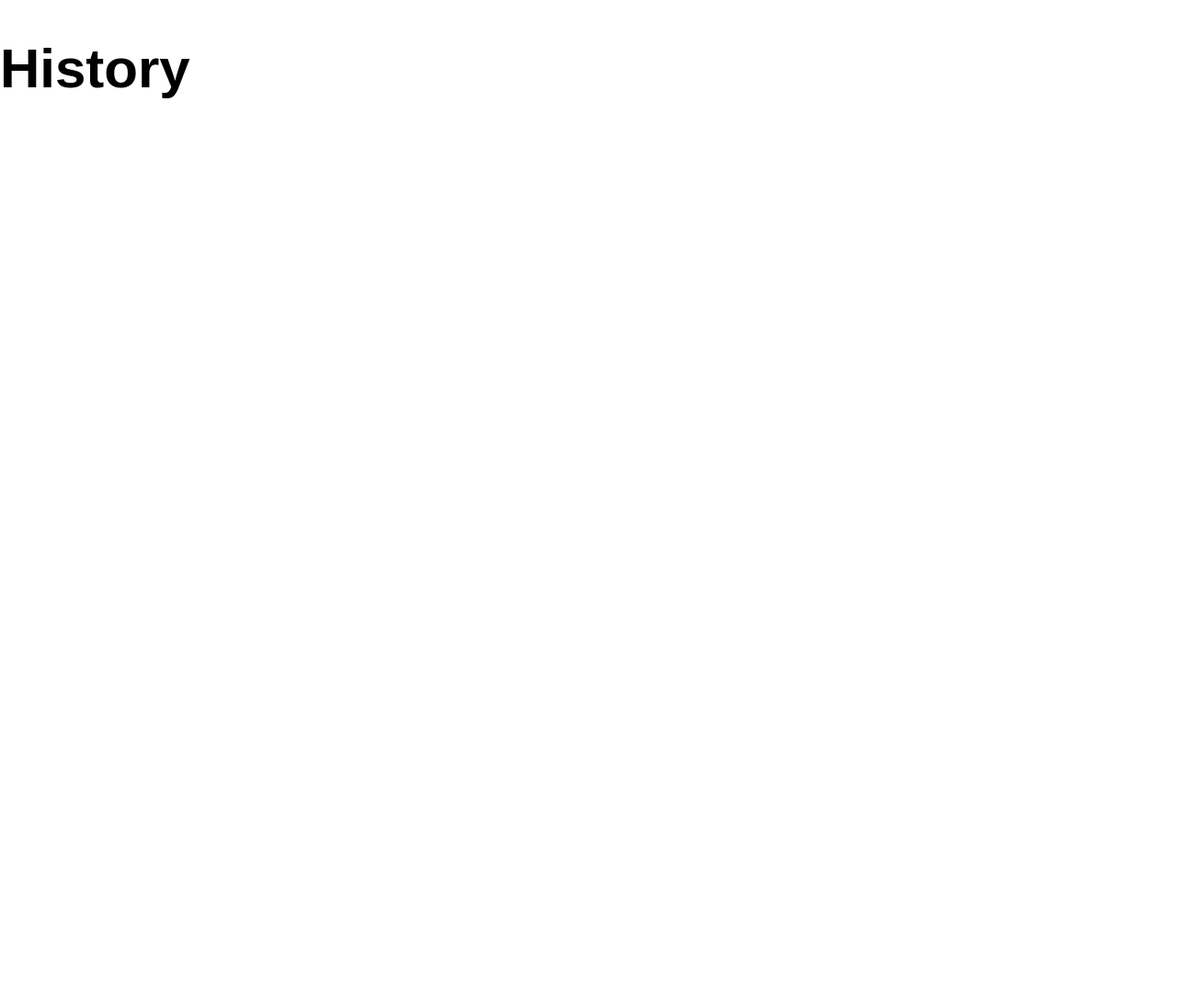
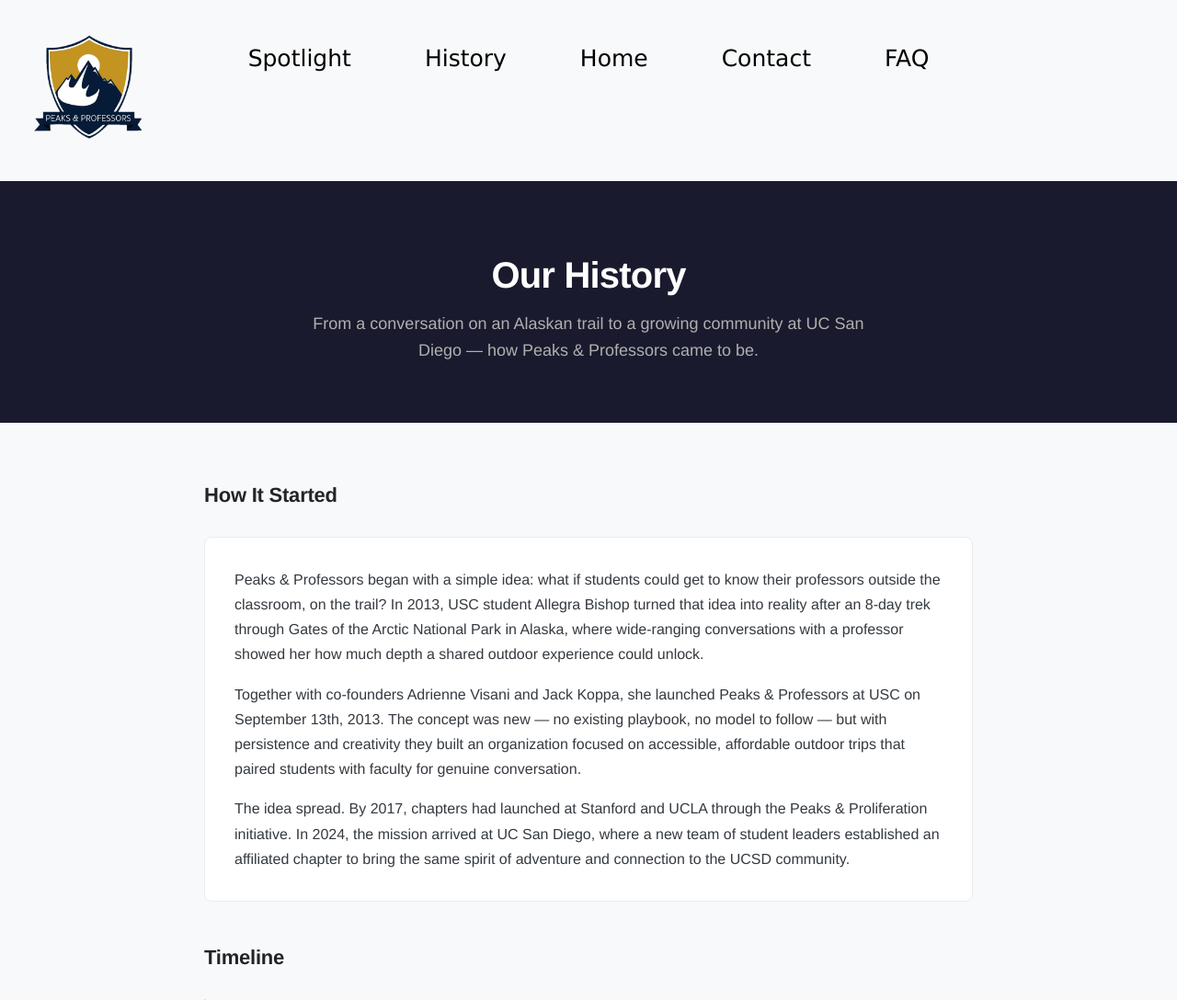
Before and after one commit to SharmaNishant11/PeaksAndProfessorsUCSD, a React (Vite) app in the folder frontend/: page /history in a window 1280 px wide. Shown: the top 1088 px of the page at 92% size. Before the commit the page ends 800 px from the top, so only its background shows below. Built offline with nearby package versions, Linux system fonts and the light colour scheme.

Commit message:
add history page content

```diff
--- a/frontend/src/pages/history.tsx
+++ b/frontend/src/pages/history.tsx
@@ -1,9 +1,262 @@
 import React from 'react'
+import Header from '../components/Header'
+
+const milestones = [
+  {
+    year: '2013',
+    title: 'Peaks & Professors Founded at USC',
+    description:
+      'Allegra Bishop, inspired by a conversation with a professor during an 8-day trek in Gates of the Arctic National Park, co-founded Peaks & Professors at USC with Adrienne Visani and Jack Koppa. The first hike launched on September 13th, 2013.',
+  },
+  {
+    year: '2017',
+    title: 'Expansion Beyond USC',
+    description:
+      'The Peaks & Proliferation initiative brought chapters to Stanford and UCLA in November 2017. That same year, Peaks & Patagonia won the Tommy\'s Award for Sustainable Program of the Year.',
+  },
+  {
+    year: '2024',
+    title: 'UCSD Chapter Established',
+    description:
+      'Peaks and Professors at UC San Diego was founded as an affiliated chapter, bringing the mission of connecting students and faculty through outdoor experiences to the UCSD community. The chapter is directly affiliated with the USC founding chapter.',
+  },
+  {
+    year: '2025',
+    title: 'First Hikes at UCSD',
+    description:
+      'The UCSD chapter began organizing hikes around San Diego County, inviting professors from departments across campus to join students on beginner-friendly trails. No annual dues — just show up and explore.',
+  },
+  {
+    year: '2026',
+    title: 'Growing the Community',
+    description:
+      'With a growing roster of trip leads and faculty connections, Peaks & Professors at UCSD continues to expand its trip offerings and build a community around adventure, learning, and meaningful conversation.',
+  },
+]
+
+const values = [
+  {
+    title: 'Connection',
+    description:
+      'We create spaces where students and professors can have real conversations outside the classroom — on the trail, around a campfire, or at a summit.',
+  },
+  {
+    title: 'Accessibility',
+    description:
+      'No expensive gear required, no annual membership fees. Trip costs only cover gas and parking. The outdoors should be for everyone.',
+  },
+  {
+    title: 'Community',
+    description:
+      'From trip leads to first-time hikers, Peaks is built on the idea that shared experiences in nature create lasting bonds.',
+  },
+]
+
+const styles: Record<string, React.CSSProperties> = {
+  page: {
+    backgroundColor: '#f8f9fa',
+    minHeight: '100vh',
+    fontFamily: "'DM Sans', 'Helvetica Neue', Helvetica, sans-serif",
+  },
+  heroSection: {
+    backgroundColor: '#1a1a2e',
+    color: 'white',
+    padding: '80px 32px 64px',
+    textAlign: 'center',
+  },
+  heroTitle: {
+    fontSize: '40px',
+    fontWeight: 800,
+    margin: '0 0 16px',
+    letterSpacing: '-0.02em',
+  },
+  heroSubtitle: {
+    fontSize: '18px',
+    fontWeight: 400,
+    color: '#b0b0b0',
+    maxWidth: '600px',
+    margin: '0 auto',
+    lineHeight: 1.6,
+  },
+  container: {
+    maxWidth: '900px',
+    margin: '0 auto',
+    padding: '48px 32px',
+  },
+  sectionTitle: {
+    fontSize: '22px',
+    fontWeight: 600,
+    color: '#212529',
+    marginBottom: '32px',
+    letterSpacing: '-0.01em',
+  },
+  originBlock: {
+    backgroundColor: '#ffffff',
+    border: '1px solid #e9ecef',
+    borderRadius: '8px',
+    padding: '32px',
+    marginBottom: '48px',
+    lineHeight: 1.7,
+  },
+  originText: {
+    fontSize: '16px',
+    color: '#343a40',
+    margin: '0 0 16px',
+    lineHeight: 1.7,
+  },
+  timeline: {
+    position: 'relative' as const,
+    paddingLeft: '32px',
+    borderLeft: '2px solid #dee2e6',
+  },
+  timelineItem: {
+    marginBottom: '32px',
+    position: 'relative' as const,
+  },
+  timelineDot: {
+    position: 'absolute' as const,
+    left: '-39px',
+    top: '4px',
+    width: '12px',
+    height: '12px',
+    borderRadius: '50%',
+    backgroundColor: '#0b3d91',
+    border: '2px solid #ffffff',
+  },
+  timelineYear: {
+    fontSize: '13px',
+    fontWeight: 600,
+    color: '#0b3d91',
+    margin: '0 0 4px',
+    letterSpacing: '0.02em',
+  },
+  timelineTitle: {
+    fontSize: '16px',
+    fontWeight: 600,
+    color: '#212529',
+    margin: '0 0 8px',
+  },
+  timelineDescription: {
+    fontSize: '14px',
+    color: '#495057',
+    margin: 0,
+    lineHeight: 1.6,
+  },
+  valuesGrid: {
+    display: 'grid',
+    gridTemplateColumns: 'repeat(auto-fill, minmax(250px, 1fr))',
+    gap: '16px',
+    marginTop: '32px',
+  },
+  valueCard: {
+    backgroundColor: '#ffffff',
+    border: '1px solid #e9ecef',
+    borderRadius: '8px',
+    padding: '24px',
+    transition: 'border-color 150ms ease',
+  },
+  valueTitle: {
+    fontSize: '15px',
+    fontWeight: 600,
+    color: '#212529',
+    margin: '0 0 8px',
+  },
+  valueDescription: {
+    fontSize: '14px',
+    color: '#6c757d',
+    margin: 0,
+    lineHeight: 1.6,
+  },
+  affiliation: {
+    backgroundColor: '#ffffff',
+    border: '1px solid #e9ecef',
+    borderRadius: '8px',
+    padding: '24px 32px',
+    marginTop: '48px',
+    display: 'flex',
+    alignItems: 'flex-start',
+    gap: '16px',
+  },
+  affiliationIcon: {
+    fontSize: '20px',
+    flexShrink: 0,
+    marginTop: '2px',
+  },
+  affiliationText: {
+    fontSize: '14px',
+    color: '#495057',
+    margin: 0,
+    lineHeight: 1.6,
+  },
+}
 
 export default function HistoryPage() {
   return (
-    <div>
-      <h1>History</h1>
+    <div style={styles.page}>
+      <Header />
+
+      <div style={styles.heroSection}>
+        <h1 style={styles.heroTitle}>Our History</h1>
+        <p style={styles.heroSubtitle}>
+          From a conversation on an Alaskan trail to a growing community at UC San Diego — how Peaks & Professors came to be.
+        </p>
+      </div>
+
+      <div style={styles.container}>
+        <h2 style={styles.sectionTitle}>How It Started</h2>
+        <div style={styles.originBlock}>
+          <p style={styles.originText}>
+            Peaks & Professors began with a simple idea: what if students could get to know their professors outside the classroom, on the trail? In 2013, USC student Allegra Bishop turned that idea into reality after an 8-day trek through Gates of the Arctic National Park in Alaska, where wide-ranging conversations with a professor showed her how much depth a shared outdoor experience could unlock.
+          </p>
+          <p style={styles.originText}>
+            Together with co-founders Adrienne Visani and Jack Koppa, she launched Peaks & Professors at USC on September 13th, 2013. The concept was new — no existing playbook, no model to follow — but with persistence and creativity they built an organization focused on accessible, affordable outdoor trips that paired students with faculty for genuine conversation.
+          </p>
+          <p style={{ ...styles.originText, marginBottom: 0 }}>
+            The idea spread. By 2017, chapters had launched at Stanford and UCLA through the Peaks & Proliferation initiative. In 2024, the mission arrived at UC San Diego, where a new team of student leaders established an affiliated chapter to bring the same spirit of adventure and connection to the UCSD community.
+          </p>
+        </div>
+
+        <h2 style={styles.sectionTitle}>Timeline</h2>
+        <div style={styles.timeline}>
+          {milestones.map((item, i) => (
+            <div key={i} style={styles.timelineItem}>
+              <div style={styles.timelineDot} />
+              <p style={styles.timelineYear}>{item.year}</p>
+              <p style={styles.timelineTitle}>{item.title}</p>
+              <p style={styles.timelineDescription}>{item.description}</p>
+            </div>
+          ))}
+        </div>
+
+        <h2 style={{ ...styles.sectionTitle, marginTop: '48px' }}>What We Stand For</h2>
+        <div style={styles.valuesGrid}>
+          {values.map((value, i) => (
+            <div
+              key={i}
+              style={styles.valueCard}
+              onMouseEnter={(e) => {
+                ;(e.currentTarget as HTMLDivElement).style.borderColor = '#adb5bd'
+              }}
+              onMouseLeave={(e) => {
+                ;(e.currentTarget as HTMLDivElement).style.borderColor = '#e9ecef'
+              }}
+            >
+              <p style={styles.valueTitle}>{value.title}</p>
+              <p style={styles.valueDescription}>{value.description}</p>
+            </div>
+          ))}
+        </div>
+
+        <div style={styles.affiliation}>
+          <span style={styles.affiliationIcon}>🔗</span>
+          <p style={styles.affiliationText}>
+            Peaks and Professors at UC San Diego is directly affiliated with Peaks & Professors at USC, the founding chapter. Our shared mission connects students and professors through outdoor experiences while fostering community and academic engagement. Learn more about the original chapter at{' '}
+            <a href="https://www.peaksandprofessors.org" target="_blank" rel="noopener noreferrer" style={{ color: '#0b3d91' }}>
+              peaksandprofessors.org
+            </a>.
+          </p>
+        </div>
+      </div>
     </div>
   )
 }
```
